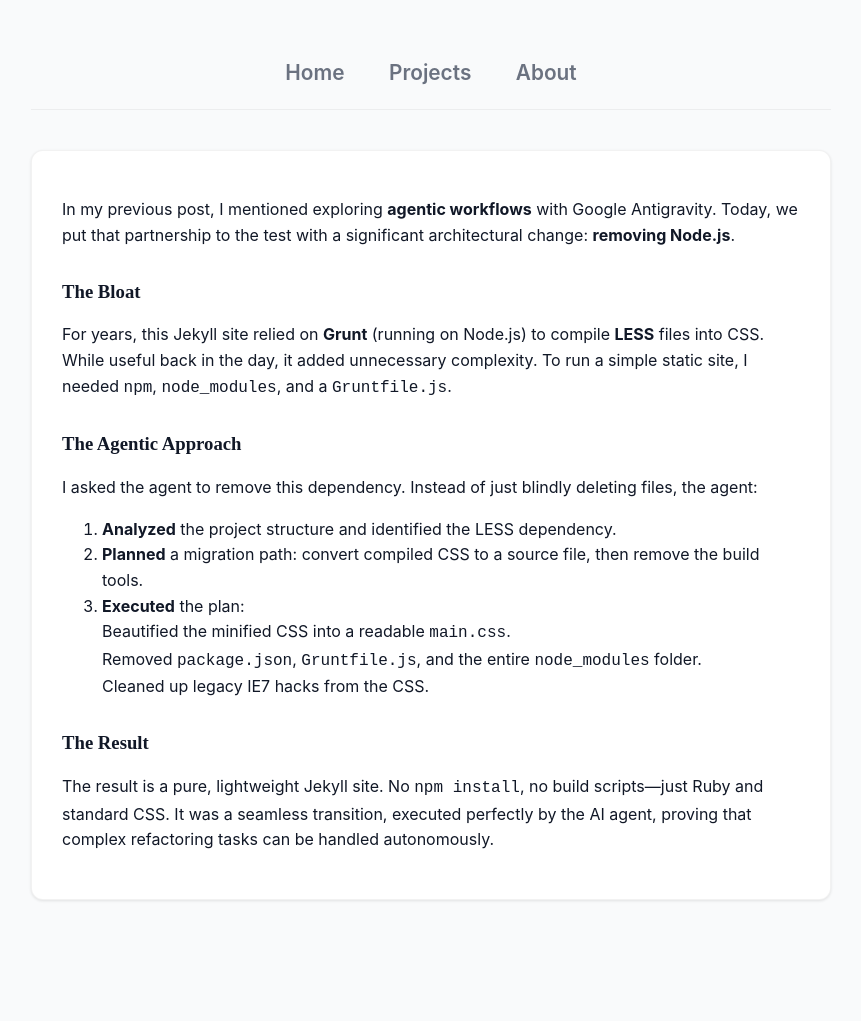
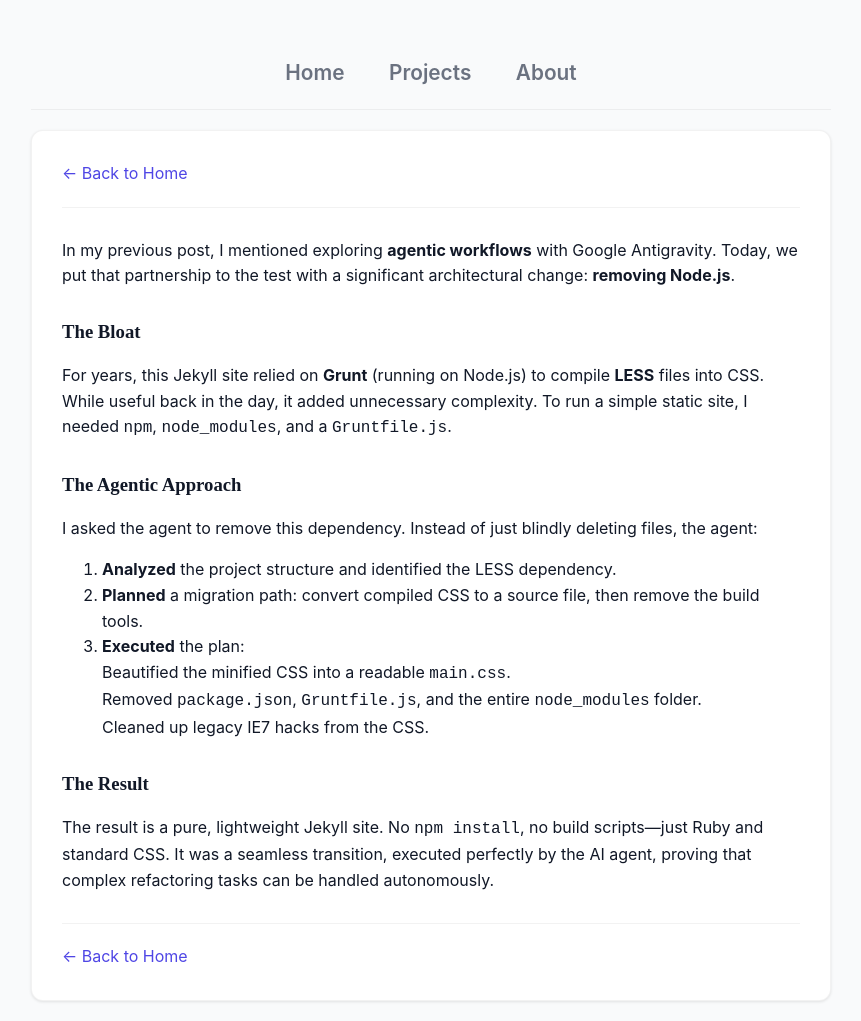
Before and after one commit to Shurgu/shurgu.github.io, a Jekyll site: the page built from _posts/2025-11-23-simplifying-the-stack.md, in a window 1280 px wide. Shown: the whole page, without its empty margins (209-1070 px from the left). Built offline with Jekyll 4.4.1, drawn with Linux system fonts in a browser that asks for light colours; nearby versions of some CDN libraries; some web fonts are replaced; before the commit the page ends 920 px from its top, so only the background shows below that.

Commit message:
Minor tweaks

```diff
--- a/_layouts/post.html
+++ b/_layouts/post.html
@@ -4,5 +4,7 @@
 comments: true
 ---
 <div class="container">
+    <a href="/" class="back-link top">&larr; Back to Home</a>
     {{ content }}
+    <a href="/" class="back-link bottom">&larr; Back to Home</a>
 </div>
--- a/css/main.css
+++ b/css/main.css
@@ -150,7 +150,7 @@
     white-space: nowrap;
     text-align: center;
     border-bottom: 1px solid rgba(0, 0, 0, 0.05);
-    margin-bottom: 40px;
+    margin-bottom: 20px;
 }
 
 menuitem {
@@ -254,6 +254,41 @@
     text-align: right;
     display: block;
     color: #6B7280;
+}
+
+.post-date {
+    float: left;
+    font-weight: 500;
+    color: #9CA3AF;
+}
+
+color: #9CA3AF;
+}
+
+.back-link {
+    display: inline-block;
+    color: #6B7280;
+    font-weight: 500;
+    text-decoration: none;
+    transition: color 0.2s ease;
+}
+
+.back-link:hover {
+    color: #4F46E5;
+}
+
+.back-link.top {
+    margin-bottom: 30px;
+    display: block;
+    border-bottom: 1px solid rgba(0, 0, 0, 0.05);
+    padding-bottom: 20px;
+}
+
+.back-link.bottom {
+    margin-top: 30px;
+    display: block;
+    border-top: 1px solid rgba(0, 0, 0, 0.05);
+    padding-top: 20px;
 }
 
 .comment-count {
--- a/index.html
+++ b/index.html
@@ -17,6 +17,7 @@
 
             {% if post.tags %}
             <span class="post-tags">
+                <span class="post-date">{{ post.date | date: "%Y-%m-%d" }}</span>
                 <a class="comment-count" href="{{ post.url }}#disqus_thread"></a>
                 {% for tag in post.tags %}
                 {{ tag }}
```
Lines whose indentation alone changed are shown as unchanged.
